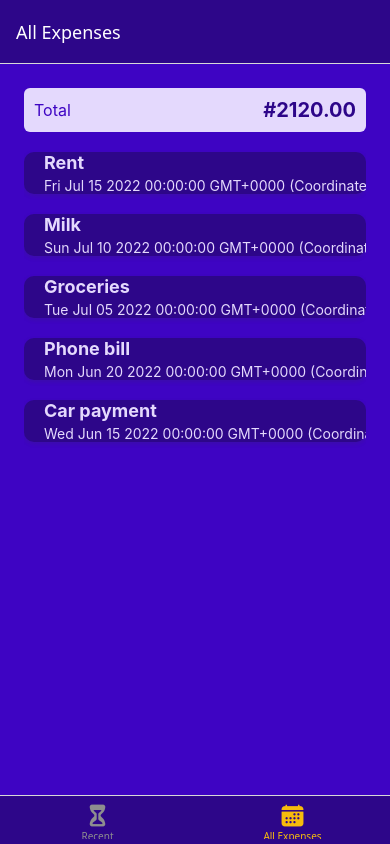
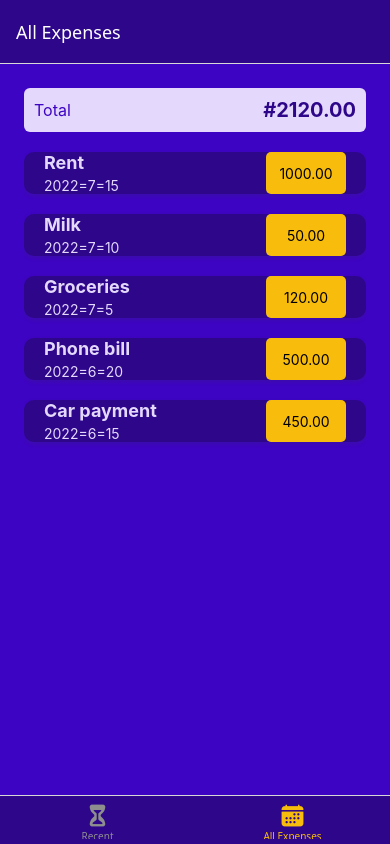
Before and after one commit to KayKay1992/React_Native_Course, a React Native app: screen /AllExpenses in a window 390 px wide. Built offline with nearby package versions, Linux system fonts and the light colour scheme.

Commit message:
Formating Date: working on our Date

```diff
--- a/components/ExpensesOutput/ExpenseItem.js
+++ b/components/ExpensesOutput/ExpenseItem.js
@@ -1,5 +1,6 @@
 import { Pressable, StyleSheet, Text, View } from "react-native";
 import { GlobalStyles } from "../../constants/styles";
+import getFormattedDate from "../../util/date";
 
 
 export default function ExpenseItem({title, date, amount,}) {
@@ -9,10 +10,10 @@ export default function ExpenseItem({title, date, amount,}) {
             {/* expense details */}
             <View>
                 <Text style={[styles.textBase, styles.expenseTitle]}>{title}</Text>
-                <Text style={[styles.textBase ,styles.expenseDate]}>{date.toString()}</Text>
+                <Text style={[styles.textBase ,styles.expenseDate]}>{getFormattedDate(date)}</Text>
             </View>
             <View style={styles.expenseAmount}>
-            <Text >{amount}</Text>
+            <Text >{amount.toFixed(2)}</Text>
             </View>
 
         </View>
@@ -34,6 +35,7 @@ const styles = StyleSheet.create({
         shadowOpacity: 0.2,
         shadowRadius: 4,
         elevation: 3,
+
     },
     textBase: {
         color: GlobalStyles.colors.primary50,
@@ -63,6 +65,7 @@ const styles = StyleSheet.create({
         color: 'white',
         justifyContent: 'center',
         alignItems: 'center',
+        minWidth: 80,
     },
 
 });
--- /dev/null
+++ b/util/date.js
@@ -0,0 +1,7 @@
+
+
+export default function getFormattedDate(date) {
+  return (
+   `${date.getFullYear()}=${date.getMonth() + 1}=${date.getDate()}`
+  )
+}
```
